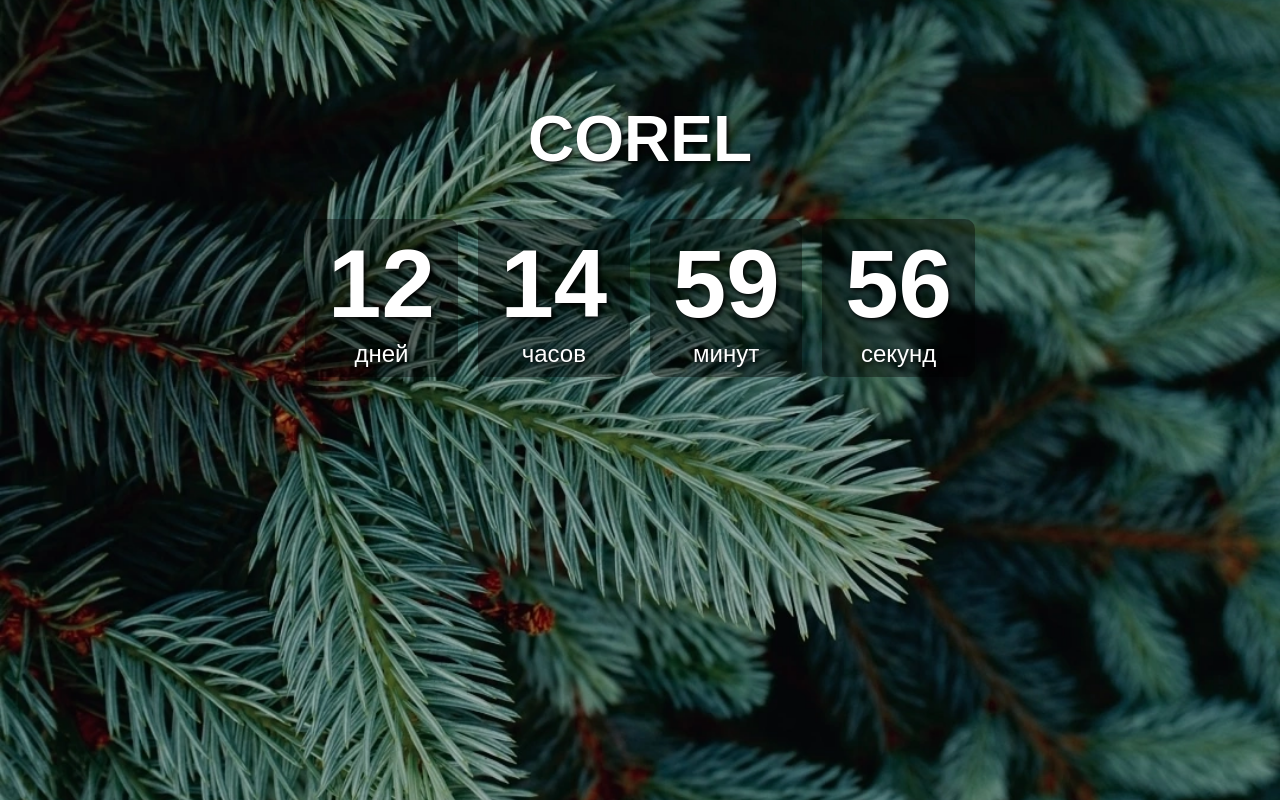
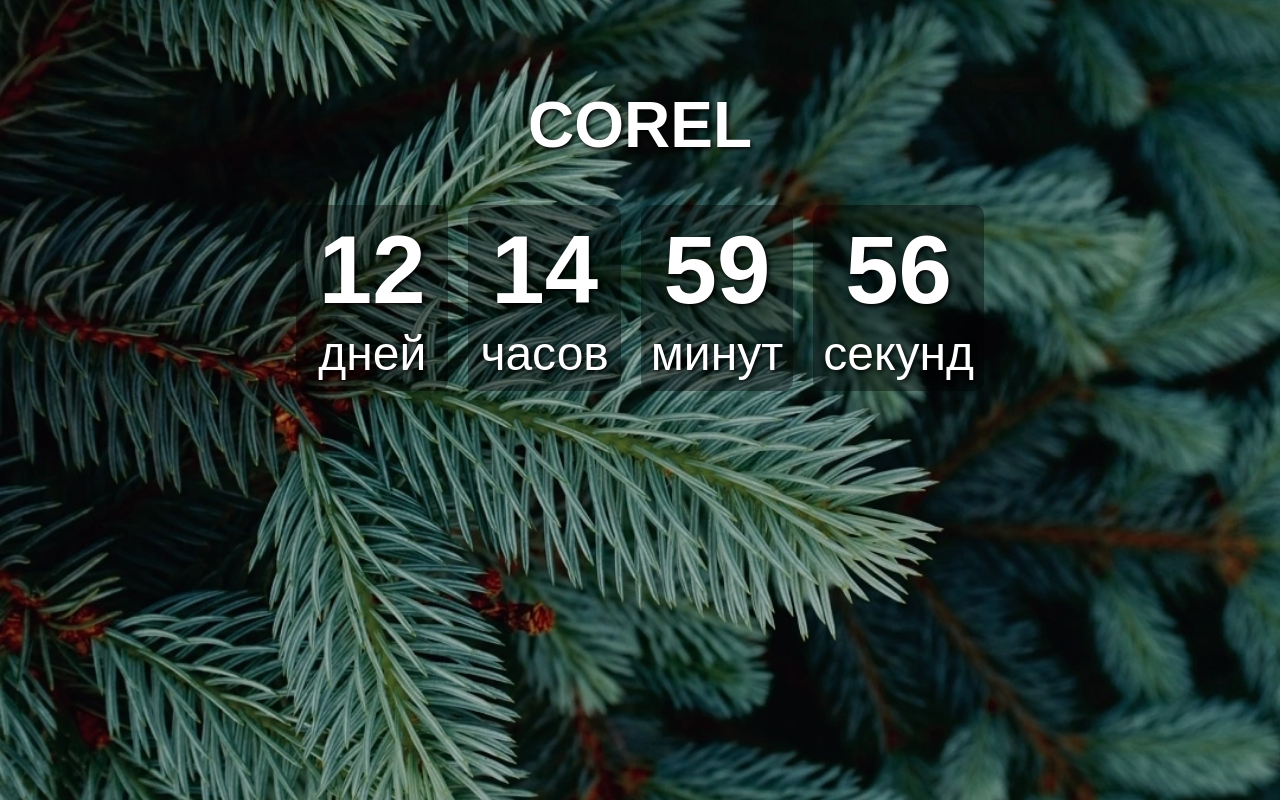
Before and after one commit to Romanov-E/corel, a plain HTML site: page index.html in a window 1280 px wide. Drawn offline with Linux system fonts and the light colour scheme.

Commit message:
Update style.css

```diff
--- a/style.css
+++ b/style.css
@@ -46,5 +46,5 @@ body {
 }
 
 .countdown-el span {
-    font-size: clamp(1rem, 2.5vw, 1.5rem);
+    font-size: clamp(1rem, 6vw, 3rem);
 }
```
